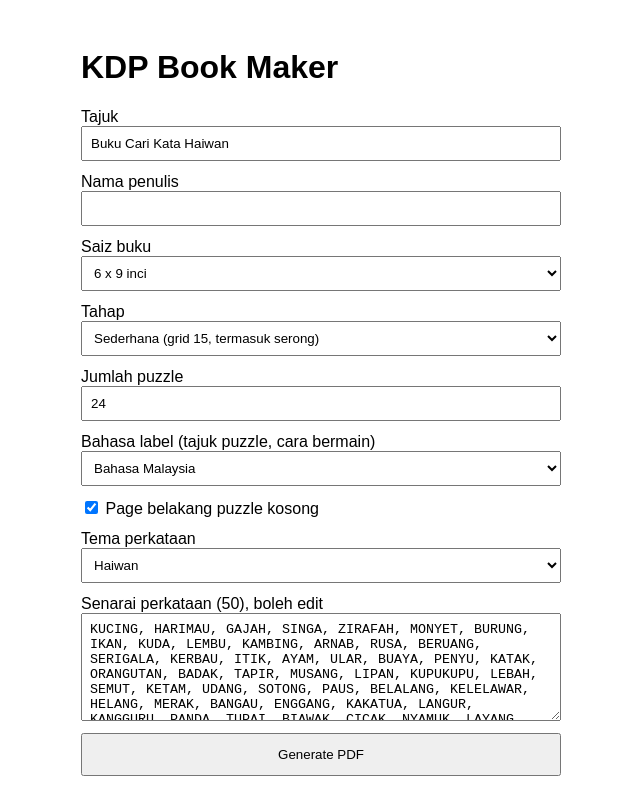
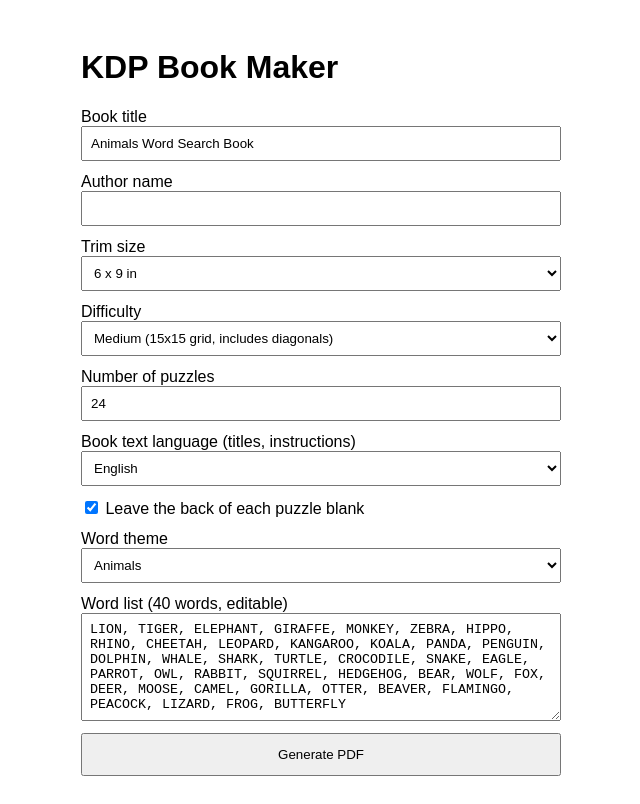
Before and after one commit to endcode07/kdp-book-maker, a React (Vite) app: page / in a window 1280 px wide. Shown: the whole page, without its empty margins (319-959 px from the left). Built offline with nearby package versions, Linux system fonts and the light colour scheme.

Commit message:
english UI and themes

```diff
--- a/src/App.jsx
+++ b/src/App.jsx
@@ -1,23 +1,36 @@
 import { useState } from "react";
 import { exportWordSearchBook } from "./pdf/exportPdf";
 import { THEMES } from "./data/themes";
+import { THEMES_EN } from "./data/themesEn";
+
+const ALL_THEMES = {
+  ...THEMES_EN,
+  ...Object.fromEntries(
+    Object.entries(THEMES).map(([k, t]) => [`ms_${k}`, { ...t, label: `${t.label} (Malay)`, lang: "ms" }])
+  ),
+};
 
 export default function App() {
-  const [title, setTitle] = useState("Buku Cari Kata Haiwan");
+  const [title, setTitle] = useState("Animals Word Search Book");
   const [author, setAuthor] = useState("");
   const [trim, setTrim] = useState("6x9");
   const [count, setCount] = useState(24);
   const [level, setLevel] = useState("sederhana");
-  const [lang, setLang] = useState("ms");
+  const [lang, setLang] = useState("en");
   const [blankBack, setBlankBack] = useState(true);
-  const [theme, setTheme] = useState("haiwan");
-  const [words, setWords] = useState(THEMES.haiwan.words.join(", "));
+  const [theme, setTheme] = useState("animals");
+  const [words, setWords] = useState(ALL_THEMES.animals.words.join(", "));
   const [busy, setBusy] = useState(false);
   const [err, setErr] = useState("");
 
   const onTheme = (k) => {
     setTheme(k);
-    setWords(k === "custom" ? "" : THEMES[k].words.join(", "));
+    if (k === "custom") {
+      setWords("");
+    } else {
+      setWords(ALL_THEMES[k].words.join(", "));
+      setLang(ALL_THEMES[k].lang);
+    }
   };
 
   const wordPool = words.split(/[,\n]/).map((s) => s.trim()).filter(Boolean);
@@ -35,7 +48,7 @@ export default function App() {
       a.download = "wordsearch.pdf";
       a.click();
     } catch (e) {
-      setErr(e.message || "Ada masalah");
+      setErr(e.message || "Something went wrong");
     }
     setBusy(false);
   };
@@ -45,54 +58,54 @@ export default function App() {
     <div style={{ padding: 20, fontFamily: "sans-serif", maxWidth: 480, margin: "auto" }}>
       <h1>KDP Book Maker</h1>
 
-      <label>Tajuk</label>
+      <label>Book title</label>
       <input style={box} value={title} onChange={(e) => setTitle(e.target.value)} />
 
-      <label>Nama penulis</label>
+      <label>Author name</label>
       <input style={box} value={author} onChange={(e) => setAuthor(e.target.value)} />
 
-      <label>Saiz buku</label>
+      <label>Trim size</label>
       <select style={box} value={trim} onChange={(e) => setTrim(e.target.value)}>
-        <option value="6x9">6 x 9 inci</option>
-        <option value="8.5x11">8.5 x 11 inci</option>
+        <option value="6x9">6 x 9 in</option>
+        <option value="8.5x11">8.5 x 11 in</option>
       </select>
 
-      <label>Tahap</label>
+      <label>Difficulty</label>
       <select style={box} value={level} onChange={(e) => setLevel(e.target.value)}>
-        <option value="mudah">Mudah (grid 12, ke kanan dan bawah)</option>
-        <option value="sederhana">Sederhana (grid 15, termasuk serong)</option>
-        <option value="susah">Susah (grid 15, semua arah)</option>
+        <option value="mudah">Easy (12x12 grid, across and down)</option>
+        <option value="sederhana">Medium (15x15 grid, includes diagonals)</option>
+        <option value="susah">Hard (15x15 grid, all directions)</option>
       </select>
 
-      <label>Jumlah puzzle</label>
+      <label>Number of puzzles</label>
       <input style={box} type="number" min="1" max="100" value={count} onChange={(e) => setCount(e.target.value)} />
 
-      <label>Bahasa label (tajuk puzzle, cara bermain)</label>
+      <label>Book text language (titles, instructions)</label>
       <select style={box} value={lang} onChange={(e) => setLang(e.target.value)}>
+        <option value="en">English</option>
         <option value="ms">Bahasa Malaysia</option>
-        <option value="en">English</option>
       </select>
 
       <label>
         <input type="checkbox" checked={blankBack} onChange={(e) => setBlankBack(e.target.checked)} />
-        {" "}Page belakang puzzle kosong
+        {" "}Leave the back of each puzzle blank
       </label>
       <div style={{ height: 12 }} />
 
-      <label>Tema perkataan</label>
+      <label>Word theme</label>
       <select style={box} value={theme} onChange={(e) => onTheme(e.target.value)}>
-        {Object.entries(THEMES).map(([k, t]) => (
+        {Object.entries(ALL_THEMES).map(([k, t]) => (
           <option key={k} value={k}>{t.label}</option>
         ))}
-        <option value="custom">Tulis sendiri</option>
+        <option value="custom">Custom (type your own)</option>
       </select>
 
-      <label>Senarai perkataan ({wordPool.length}), boleh edit</label>
+      <label>Word list ({wordPool.length} words, editable)</label>
       <textarea style={box} rows={6} value={words} onChange={(e) => setWords(e.target.value)} />
 
       {err && <p style={{ color: "crimson" }}>{err}</p>}
       <button onClick={generate} disabled={busy} style={{ padding: 12, width: "100%" }}>
-        {busy ? "Tengah buat..." : "Generate PDF"}
+        {busy ? "Generating..." : "Generate PDF"}
       </button>
     </div>
   );
--- /dev/null
+++ b/src/data/themesEn.js
@@ -0,0 +1,27 @@
+export const THEMES_EN = {
+  animals: {
+    label: "Animals",
+    lang: "en",
+    words: ["LION","TIGER","ELEPHANT","GIRAFFE","MONKEY","ZEBRA","HIPPO","RHINO","CHEETAH","LEOPARD","KANGAROO","KOALA","PANDA","PENGUIN","DOLPHIN","WHALE","SHARK","TURTLE","CROCODILE","SNAKE","EAGLE","PARROT","OWL","RABBIT","SQUIRREL","HEDGEHOG","BEAR","WOLF","FOX","DEER","MOOSE","CAMEL","GORILLA","OTTER","BEAVER","FLAMINGO","PEACOCK","LIZARD","FROG","BUTTERFLY"],
+  },
+  fruits: {
+    label: "Fruits",
+    lang: "en",
+    words: ["APPLE","BANANA","ORANGE","GRAPE","MANGO","PINEAPPLE","STRAWBERRY","BLUEBERRY","RASPBERRY","CHERRY","PEACH","PEAR","PLUM","LEMON","LIME","COCONUT","PAPAYA","KIWI","MELON","WATERMELON","APRICOT","FIG","DATE","GUAVA","POMEGRANATE","CANTALOUPE","TANGERINE","GRAPEFRUIT","BLACKBERRY","CRANBERRY","AVOCADO","LYCHEE","DURIAN","NECTARINE","PERSIMMON","PASSIONFRUIT","CURRANT","QUINCE","MULBERRY"],
+  },
+  states: {
+    label: "US States",
+    lang: "en",
+    words: ["TEXAS","OHIO","UTAH","IDAHO","IOWA","MAINE","ALASKA","HAWAII","FLORIDA","GEORGIA","ALABAMA","ARIZONA","NEVADA","OREGON","KANSAS","MONTANA","VERMONT","WYOMING","INDIANA","ILLINOIS","MICHIGAN","MISSOURI","NEBRASKA","OKLAHOMA","VIRGINIA","WISCONSIN","COLORADO","KENTUCKY","LOUISIANA","MARYLAND","MINNESOTA","MISSISSIPPI","TENNESSEE","DELAWARE","CONNECTICUT","ARKANSAS","WASHINGTON","CALIFORNIA"],
+  },
+  food: {
+    label: "Food",
+    lang: "en",
+    words: ["PIZZA","BURGER","PASTA","SALAD","SANDWICH","TACO","BURRITO","SUSHI","NOODLES","RICE","SOUP","STEAK","CHICKEN","BACON","PANCAKE","WAFFLE","OMELET","CEREAL","YOGURT","CHEESE","BREAD","BAGEL","DONUT","COOKIE","BROWNIE","CUPCAKE","MUFFIN","POPCORN","PRETZEL","NACHOS","LASAGNA","MEATBALL","SAUSAGE","HOTDOG","FRIES","CURRY","DUMPLING","ICECREAM","CHOCOLATE"],
+  },
+  school: {
+    label: "School",
+    lang: "en",
+    words: ["BOOK","PENCIL","ERASER","RULER","TEACHER","STUDENT","CLASSROOM","DESK","CHAIR","BACKPACK","NOTEBOOK","MARKER","CRAYON","SCISSORS","GLUE","PAPER","LIBRARY","CAFETERIA","PLAYGROUND","GYM","HOMEWORK","QUIZ","EXAM","LESSON","SCIENCE","MATH","HISTORY","ART","MUSIC","RECESS","LOCKER","BINDER","STAPLER","CALCULATOR","GLOBE","MAP","DICTIONARY","PRINCIPAL","BELL","DIPLOMA"],
+  },
+};
```
